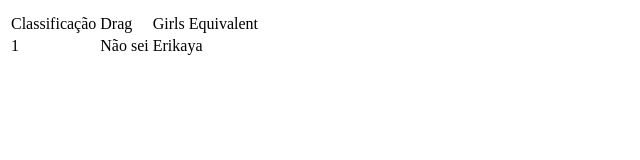
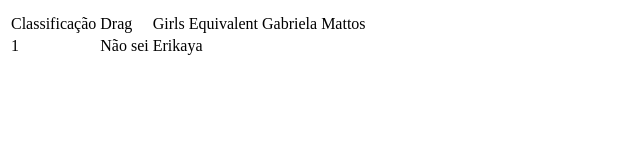
Before and after one commit to gabrielavmattos/rupaul-girls, a plain HTML site: page index.html in a window 1280 px wide. Shown: the whole page, without its empty margins (0-640 px from the left). Drawn offline with Linux system fonts and the light colour scheme.

Commit message:
Adicionar o nome de Gabriela mattos

```diff
--- a/index.html
+++ b/index.html
@@ -6,7 +6,8 @@
 	     <td>Classificação</td>
 	     <td>Drag</td>
 	     <td>Girls Equivalent</td>
-          </tr>
+         <td>Gabriela Mattos</td>
+         </tr>
        </th>
        <tbody>
          <tr>
```
